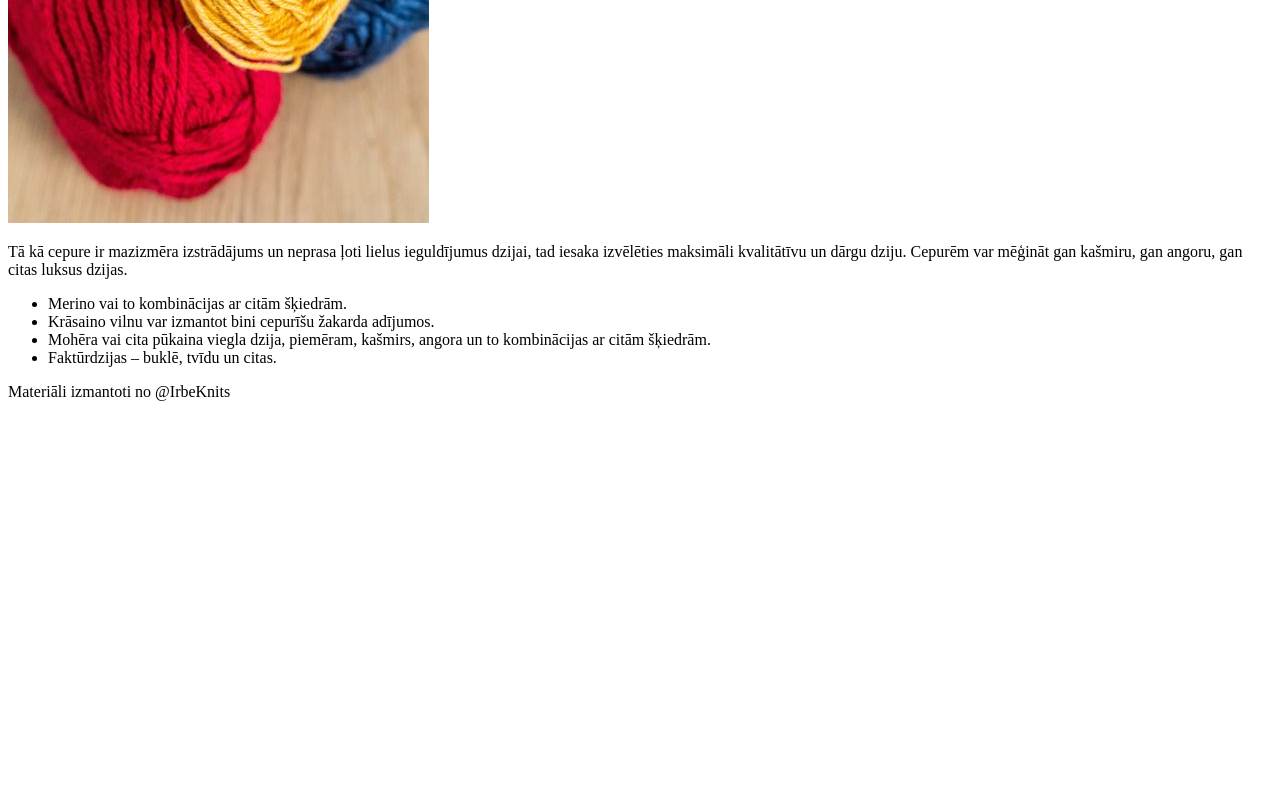
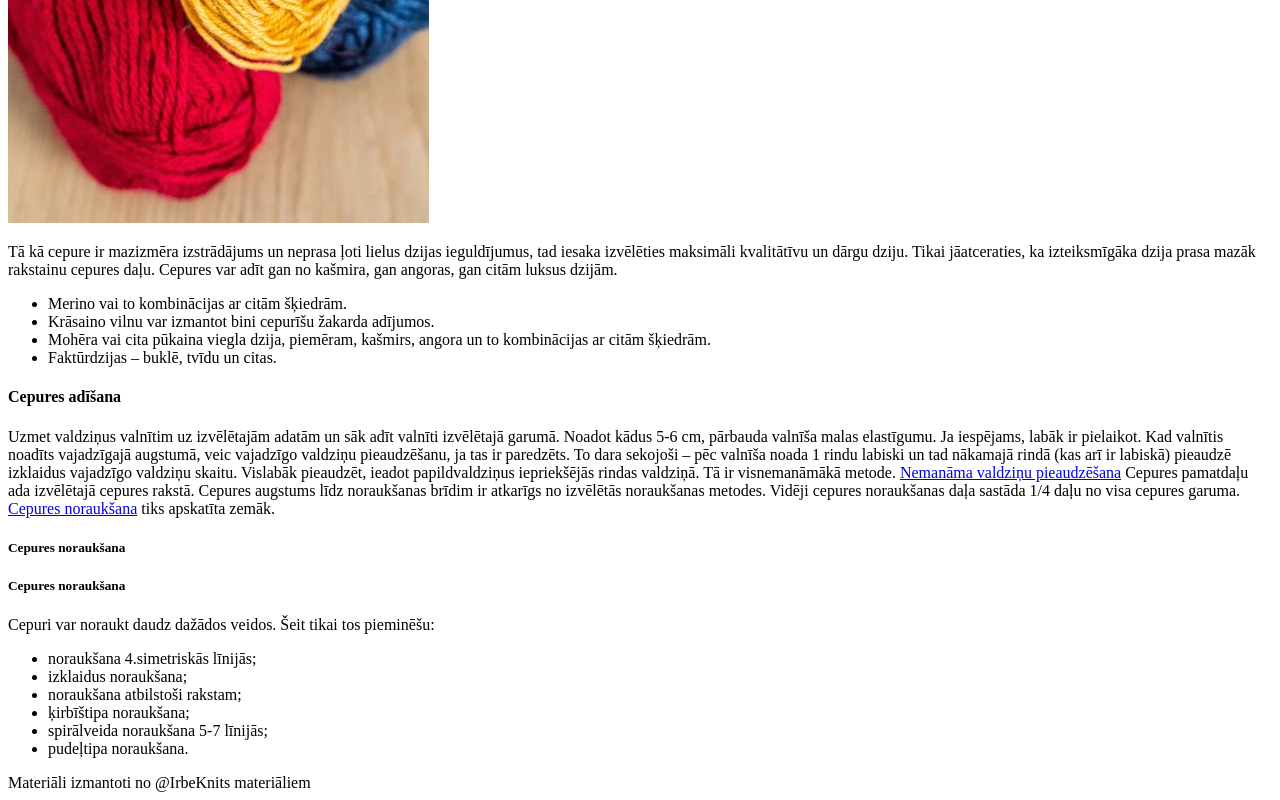
Before and after one commit to danatimbere/HM_1, a plain HTML site: page index.html in a window 1280 px wide. Shown: the part 1053-1853 px from the top of the page. Before the commit the page ends 1462 px from the top, so only its background shows below. Drawn offline with Linux system fonts and the light colour scheme.

Commit message:
added full text

```diff
--- a/index.html
+++ b/index.html
@@ -27,8 +27,9 @@
         </ol>
         <h3>Izvēlētā dzija</h3>
         <img src="img/yarn.jpg" alt="Yarn">
-        <p>Tā kā cepure ir mazizmēra izstrādājums un neprasa ļoti lielus ieguldījumus dzijai, tad iesaka izvēlēties maksimāli
-            kvalitātīvu un dārgu dziju. Cepurēm var mēģināt gan kašmiru, gan angoru, gan citas luksus dzijas.
+        <p>Tā kā cepure ir mazizmēra izstrādājums un neprasa ļoti lielus dzijas ieguldījumus, tad iesaka izvēlēties maksimāli
+            kvalitātīvu un dārgu dziju. Tikai jāatceraties, ka izteiksmīgāka dzija prasa mazāk rakstainu cepures daļu. Cepures var
+            adīt gan no kašmira, gan angoras, gan citām luksus dzijām.
         </p>
         <ul>
             <li>Merino vai to kombinācijas ar citām šķiedrām.</li>
@@ -36,7 +37,30 @@
             <li>Mohēra vai cita pūkaina viegla dzija, piemēram, kašmirs, angora un to kombinācijas ar citām šķiedrām.</li>
             <li>Faktūrdzijas – buklē, tvīdu un citas.</li>
         </ul>
+        <h4>Cepures adīšana</h4>
+        <p>Uzmet valdziņus valnītim uz izvēlētajām adatām un sāk adīt valnīti izvēlētajā garumā. Noadot kādus 5-6 cm, pārbauda
+            valnīša malas elastīgumu. Ja iespējams, labāk ir pielaikot.
+            Kad valnītis noadīts vajadzīgajā augstumā, veic vajadzīgo valdziņu pieaudzēšanu, ja tas ir paredzēts. To dara sekojoši
+            – pēc valnīša noada 1 rindu labiski un tad nākamajā rindā (kas arī ir labiskā) pieaudzē izklaidus vajadzīgo valdziņu skaitu.
+            Vislabāk pieaudzēt, ieadot papildvaldziņus iepriekšējās rindas valdziņā. Tā ir visnemanāmākā metode.
+            <a href="https://www.youtube.com/watch?v=r44OXT2qxl8&feature=youtu.be">Nemanāma valdziņu pieaudzēšana</a>
+            Cepures pamatdaļu ada izvēlētajā cepures rakstā. Cepures augstums līdz noraukšanas brīdim ir atkarīgs no izvēlētās noraukšanas
+            metodes. Vidēji cepures noraukšanas daļa sastāda 1/4 daļu no visa cepures garuma.
+            <a href="#bind-off">Cepures noraukšana</a> tiks apskatīta zemāk.
+        </p>
+        <h5>Cepures noraukšana</h5>
+        <h5 id="bind-off">Cepures noraukšana</h5>
+        <p>Cepuri var noraukt daudz dažādos veidos. Šeit tikai tos pieminēšu:
+            <ul>
+                <li>noraukšana 4.simetriskās līnijās;</li>
+                <li>izklaidus noraukšana;</li>
+                <li>noraukšana atbilstoši rakstam;</li>
+                <li>ķirbīštipa noraukšana;</li>
+                <li>spirālveida noraukšana 5-7 līnijās;</li>
+                <li>pudeļtipa noraukšana.</li>
+            </ul>
+        </p>
     </main>
-<footer>Materiāli izmantoti no @IrbeKnits</footer>
+<footer>Materiāli izmantoti no @IrbeKnits materiāliem</footer>
 </body>
 </html>
```
